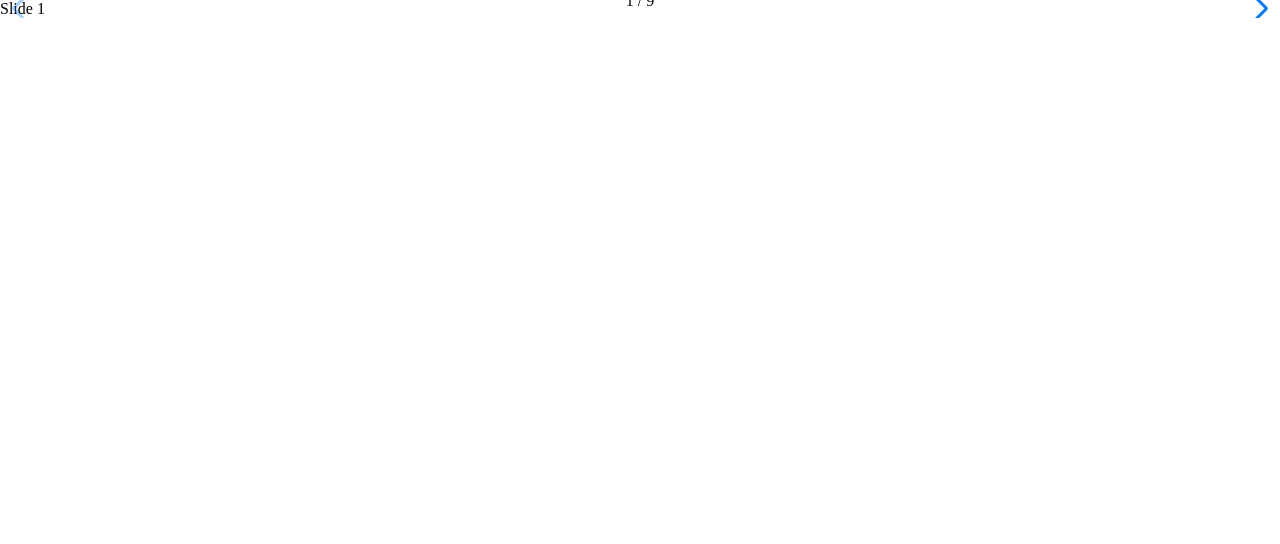
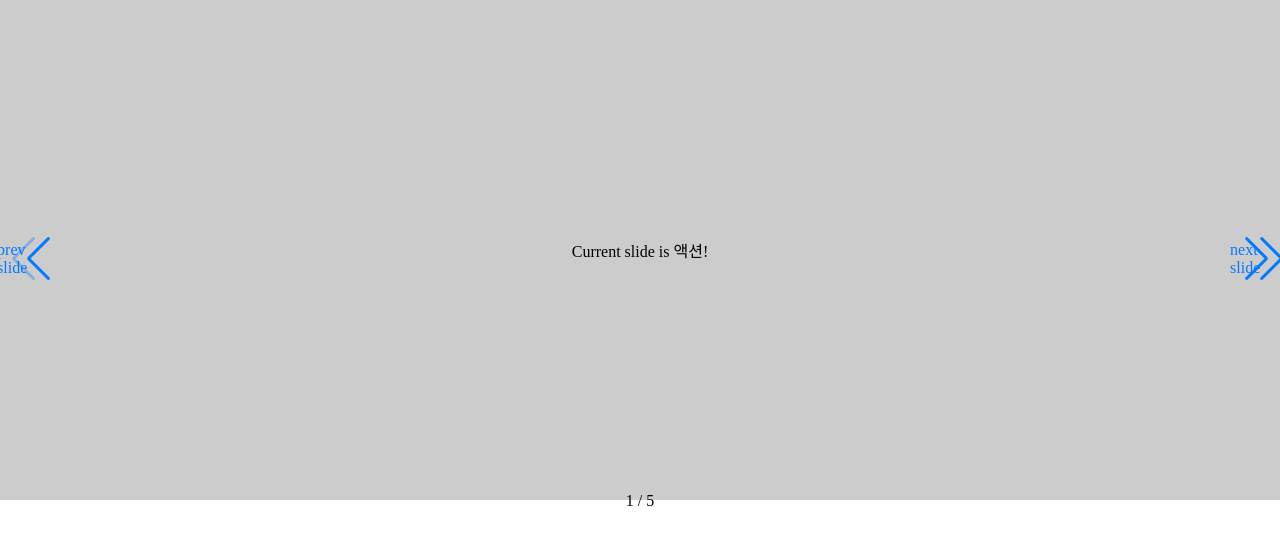
Before and after one commit to Axing00/react_swiper, a React (Create React App) app: page / in a window 1280 px wide. Shown: the top 544 px of the page. Built offline with nearby package versions, Linux system fonts and the light colour scheme; a web font is replaced by a local one.

Commit message:
+ 스와이퍼 네비게이션 베이직

```diff
--- a/src/App.js
+++ b/src/App.js
@@ -1,11 +1,11 @@
 /*eslint-disable*/
 import "./style.scss";
-import Swiper_basic from "./swiper_/swiper_basic";
+import SwiperBasic from "./swiper_/SwiperBasic";
 
 function App() {
   return (
     <div className="App">
-      <Swiper_basic />
+      <SwiperBasic />
     </div>
   );
 }
--- /dev/null
+++ b/src/swiper_/CustomNavi.scss
@@ -0,0 +1,6 @@
+.custom-navigation {
+	width: auto;
+	height: 40px;
+	background-color: #ccc;
+	display: inline-block;
+}
--- /dev/null
+++ b/src/swiper_/SlideNextButton.js
@@ -0,0 +1,20 @@
+import { React } from "react";
+import { useSwiper } from "swiper/react";
+
+export default function SlideNextButton() {
+  const swiper = useSwiper();
+  // Style Css
+  const cusPoint = {
+    cursor: "pointer",
+  };
+
+  return (
+    <div
+      className="swiper-button-next"
+      style={cusPoint}
+      onClick={() => swiper.slideNext()}
+    >
+      next slide
+    </div>
+  );
+}
--- /dev/null
+++ b/src/swiper_/SlidePrevButton.js
@@ -0,0 +1,20 @@
+import { React } from "react";
+import { useSwiper } from "swiper/react";
+
+export default function SlidePrevButton() {
+  const swiper = useSwiper();
+  // Style Css
+  const cusPoint = {
+    cursor: "pointer",
+  };
+
+  return (
+    <div
+      className="swiper-button-prev"
+      style={cusPoint}
+      onClick={() => swiper.slidePrev()}
+    >
+      prev slide
+    </div>
+  );
+}
--- a/src/swiper_/swiper_basic.jsx
+++ b/src/swiper_/SwiperBasic.jsx
@@ -4,15 +4,24 @@ import React from "react";
 // Import Swiper React components
 import { Swiper, SwiperSlide } from "swiper/react";
 
-// Import Swiper styles
+// Import Defalut Swiper styles
 import "swiper/scss";
 import "swiper/scss/pagination";
 import "swiper/scss/navigation";
+// Import Custom Swiper styles
+import "./CustomNavi.scss";
+
+// Import Swiper styles
+import "./SwiperBasic.scss";
 
 // import required modules
 import { Pagination, Navigation } from "swiper";
 
-function Swiper_basic() {
+// Import SlideNextButton component
+import SlideNextButton from "./SlideNextButton.js";
+import SlidePrevButton from "./SlidePrevButton.js";
+
+function SwiperBasic() {
   return (
     <div>
       <Swiper
@@ -23,17 +32,21 @@ function Swiper_basic() {
         modules={[Pagination, Navigation]}
         className="first_Swiper"
       >
-        <SwiperSlide>Slide 1</SwiperSlide>
+        <SwiperSlide>
+          {({ isActive }) => (
+            <div>Current slide is {isActive ? "액션!" : "액션없음!"}</div>
+          )}
+        </SwiperSlide>
         <SwiperSlide>Slide 2</SwiperSlide>
         <SwiperSlide>Slide 3</SwiperSlide>
         <SwiperSlide>Slide 4</SwiperSlide>
         <SwiperSlide>Slide 5</SwiperSlide>
-        <SwiperSlide>Slide 6</SwiperSlide>
-        <SwiperSlide>Slide 7</SwiperSlide>
-        <SwiperSlide>Slide 8</SwiperSlide>
-        <SwiperSlide>Slide 9</SwiperSlide>
+        <div>
+          <SlidePrevButton />
+          <SlideNextButton />
+        </div>
       </Swiper>
     </div>
   );
 }
-export default Swiper_basic;
+export default SwiperBasic;
--- /dev/null
+++ b/src/swiper_/SwiperBasic.scss
@@ -0,0 +1,19 @@
+%sw-slide {
+	display: flex;
+	height: 500px;
+	background-color: #ccc;
+	align-items: center;
+	justify-content: center;
+}
+
+.first_Swiper .swiper-slide {
+	@extend %sw-slide;
+}
+
+.second_Swiper .swiper-slide {
+	@extend %sw-slide;
+}
+
+.swiper-pagination {
+	position: relative;
+}
```
